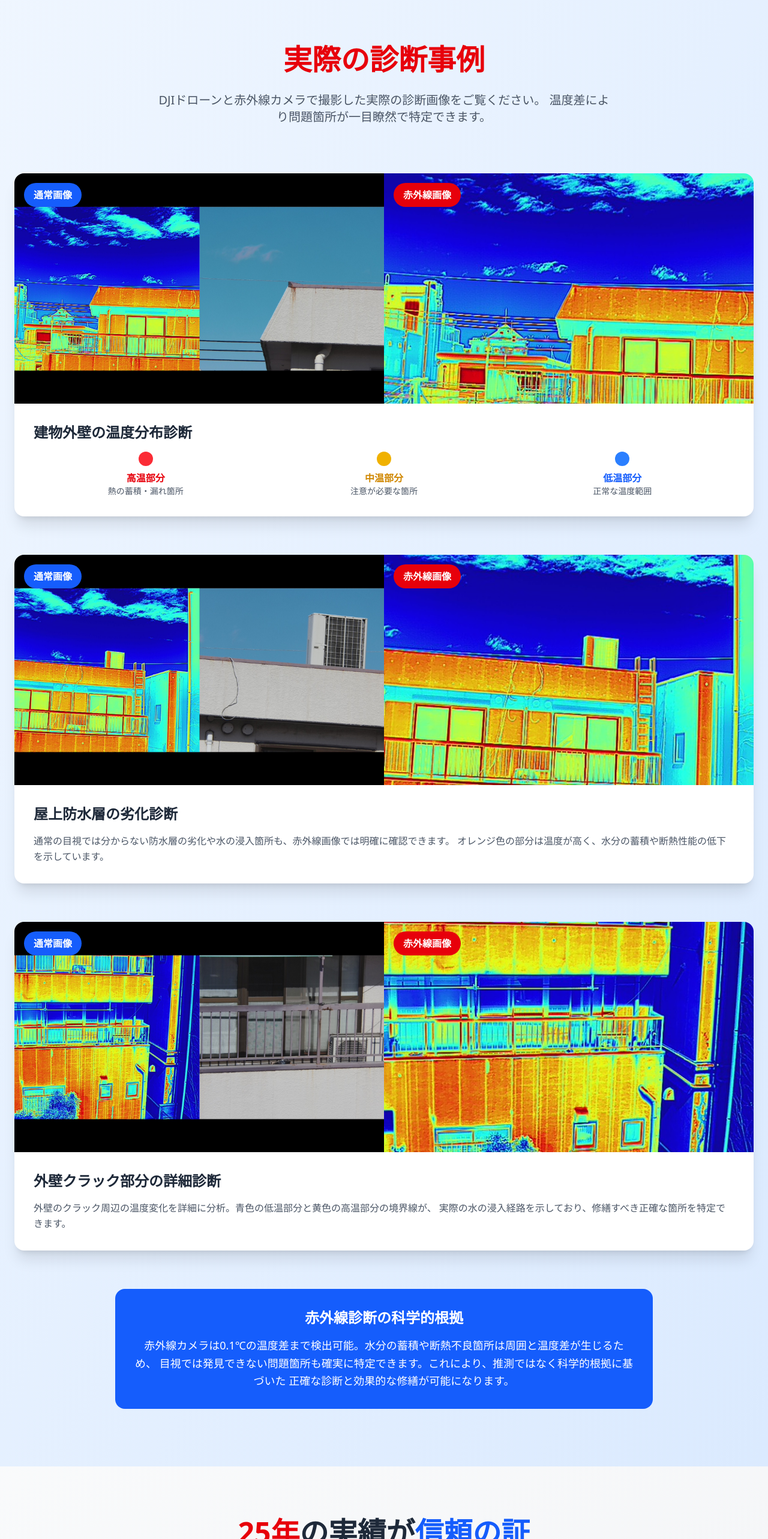
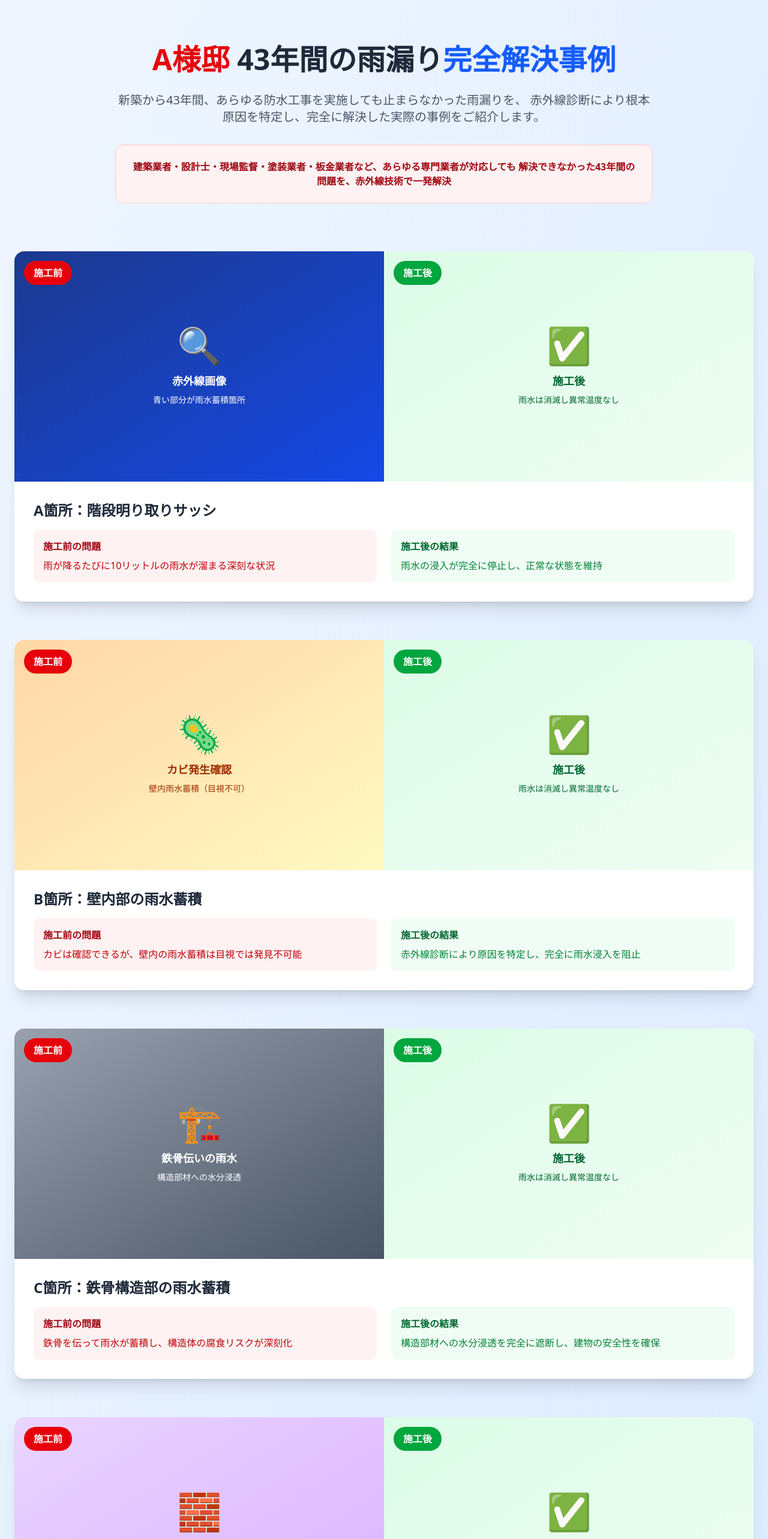
Before and after one commit to yasuyuki-shiozawa/architec-LP, a React (Vite) app: page / in a window 1280 px wide. Shown: the part 4017-6583 px from the top of the page at 60% size. Built offline with nearby package versions, Linux system fonts and the light colour scheme.

Commit message:
Update: Replace case studies with A-sama's 43-year rainwater leak resolution case

```diff
--- a/src/App.jsx
+++ b/src/App.jsx
@@ -440,136 +440,222 @@ function App() {
         <div className="container mx-auto px-6">
           <div className="text-center mb-20">
             <h2 className="text-4xl lg:text-5xl font-black text-gray-800 mb-6 leading-tight">
-              <span className="text-red-600">実際の診断事例</span>
+              <span className="text-red-600">A様邸</span> 43年間の雨漏り
+              <span className="text-blue-600">完全解決事例</span>
             </h2>
-            <p className="text-xl text-gray-600 max-w-3xl mx-auto">
-              DJIドローンと赤外線カメラで撮影した実際の診断画像をご覧ください。
-              温度差により問題箇所が一目瞭然で特定できます。
+            <p className="text-xl text-gray-600 max-w-4xl mx-auto">
+              新築から43年間、あらゆる防水工事を実施しても止まらなかった雨漏りを、
+              赤外線診断により根本原因を特定し、完全に解決した実際の事例をご紹介します。
             </p>
+            <div className="bg-red-50 border border-red-200 rounded-xl p-6 mt-8 max-w-4xl mx-auto">
+              <p className="text-red-800 font-semibold">
+                建築業者・設計士・現場監督・塗装業者・板金業者など、あらゆる専門業者が対応しても
+                解決できなかった43年間の問題を、赤外線技術で一発解決
+              </p>
+            </div>
           </div>
 
           <div className="space-y-16">
-            {/* 事例1 */}
+            {/* A画像事例 */}
             <div className="bg-white rounded-2xl shadow-xl overflow-hidden">
               <div className="grid grid-cols-1 lg:grid-cols-2">
                 <div className="relative">
-                  <img
-                    src={thermal1S}
-                    alt="通常画像 - 建物外観"
-                    className="w-full h-80 lg:h-96 object-cover"
-                  />
-                  <div className="absolute top-4 left-4 bg-blue-600 text-white px-4 py-2 rounded-full font-bold">
-                    通常画像
+                  <div className="w-full h-80 lg:h-96 bg-gradient-to-br from-blue-900 to-blue-700 flex items-center justify-center">
+                    <div className="text-center text-white p-8">
+                      <div className="text-6xl mb-4">🔍</div>
+                      <p className="text-lg font-semibold">赤外線画像</p>
+                      <p className="text-sm mt-2">青い部分が雨水蓄積箇所</p>
+                    </div>
+                  </div>
+                  <div className="absolute top-4 left-4 bg-red-600 text-white px-4 py-2 rounded-full font-bold">
+                    施工前
                   </div>
                 </div>
                 <div className="relative">
-                  <img
-                    src={thermal1T}
-                    alt="赤外線画像 - 温度分布表示"
-                    className="w-full h-80 lg:h-96 object-cover"
-                  />
-                  <div className="absolute top-4 left-4 bg-red-600 text-white px-4 py-2 rounded-full font-bold">
-                    赤外線画像
+                  <div className="w-full h-80 lg:h-96 bg-gradient-to-br from-green-100 to-green-50 flex items-center justify-center">
+                    <div className="text-center text-green-800 p-8">
+                      <div className="text-6xl mb-4">✅</div>
+                      <p className="text-lg font-semibold">施工後</p>
+                      <p className="text-sm mt-2">雨水は消滅し異常温度なし</p>
+                    </div>
+                  </div>
+                  <div className="absolute top-4 left-4 bg-green-600 text-white px-4 py-2 rounded-full font-bold">
+                    施工後
                   </div>
                 </div>
               </div>
               <div className="p-8">
-                <h3 className="text-2xl font-bold text-gray-800 mb-4">建物外壁の温度分布診断</h3>
-                <div className="grid grid-cols-1 md:grid-cols-3 gap-6">
-                  <div className="text-center">
-                    <div className="w-6 h-6 bg-red-500 rounded-full mx-auto mb-2"></div>
-                    <p className="font-semibold text-red-600">高温部分</p>
-                    <p className="text-sm text-gray-600">熱の蓄積・漏れ箇所</p>
+                <h3 className="text-2xl font-bold text-gray-800 mb-4">A箇所：階段明り取りサッシ</h3>
+                <div className="grid grid-cols-1 md:grid-cols-2 gap-6">
+                  <div className="bg-red-50 p-4 rounded-lg">
+                    <h4 className="font-semibold text-red-800 mb-2">施工前の問題</h4>
+                    <p className="text-red-700">雨が降るたびに10リットルの雨水が溜まる深刻な状況</p>
                   </div>
-                  <div className="text-center">
-                    <div className="w-6 h-6 bg-yellow-500 rounded-full mx-auto mb-2"></div>
-                    <p className="font-semibold text-yellow-600">中温部分</p>
-                    <p className="text-sm text-gray-600">注意が必要な箇所</p>
-                  </div>
-                  <div className="text-center">
-                    <div className="w-6 h-6 bg-blue-500 rounded-full mx-auto mb-2"></div>
-                    <p className="font-semibold text-blue-600">低温部分</p>
-                    <p className="text-sm text-gray-600">正常な温度範囲</p>
+                  <div className="bg-green-50 p-4 rounded-lg">
+                    <h4 className="font-semibold text-green-800 mb-2">施工後の結果</h4>
+                    <p className="text-green-700">雨水の浸入が完全に停止し、正常な状態を維持</p>
                   </div>
                 </div>
               </div>
             </div>
 
-            {/* 事例2 */}
+            {/* B画像事例 */}
             <div className="bg-white rounded-2xl shadow-xl overflow-hidden">
               <div className="grid grid-cols-1 lg:grid-cols-2">
                 <div className="relative">
-                  <img
-                    src={thermal2S}
-                    alt="通常画像 - 屋上設備"
-                    className="w-full h-80 lg:h-96 object-cover"
-                  />
-                  <div className="absolute top-4 left-4 bg-blue-600 text-white px-4 py-2 rounded-full font-bold">
-                    通常画像
+                  <div className="w-full h-80 lg:h-96 bg-gradient-to-br from-orange-200 to-yellow-100 flex items-center justify-center">
+                    <div className="text-center text-orange-800 p-8">
+                      <div className="text-6xl mb-4">🦠</div>
+                      <p className="text-lg font-semibold">カビ発生確認</p>
+                      <p className="text-sm mt-2">壁内雨水蓄積（目視不可）</p>
+                    </div>
+                  </div>
+                  <div className="absolute top-4 left-4 bg-red-600 text-white px-4 py-2 rounded-full font-bold">
+                    施工前
                   </div>
                 </div>
                 <div className="relative">
-                  <img
-                    src={thermal2T}
-                    alt="赤外線画像 - 屋上の温度分布"
-                    className="w-full h-80 lg:h-96 object-cover"
-                  />
-                  <div className="absolute top-4 left-4 bg-red-600 text-white px-4 py-2 rounded-full font-bold">
-                    赤外線画像
+                  <div className="w-full h-80 lg:h-96 bg-gradient-to-br from-green-100 to-green-50 flex items-center justify-center">
+                    <div className="text-center text-green-800 p-8">
+                      <div className="text-6xl mb-4">✅</div>
+                      <p className="text-lg font-semibold">施工後</p>
+                      <p className="text-sm mt-2">雨水は消滅し異常温度なし</p>
+                    </div>
+                  </div>
+                  <div className="absolute top-4 left-4 bg-green-600 text-white px-4 py-2 rounded-full font-bold">
+                    施工後
                   </div>
                 </div>
               </div>
               <div className="p-8">
-                <h3 className="text-2xl font-bold text-gray-800 mb-4">屋上防水層の劣化診断</h3>
-                <p className="text-gray-600 leading-relaxed">
-                  通常の目視では分からない防水層の劣化や水の浸入箇所も、赤外線画像では明確に確認できます。
-                  オレンジ色の部分は温度が高く、水分の蓄積や断熱性能の低下を示しています。
-                </p>
+                <h3 className="text-2xl font-bold text-gray-800 mb-4">B箇所：壁内部の雨水蓄積</h3>
+                <div className="grid grid-cols-1 md:grid-cols-2 gap-6">
+                  <div className="bg-red-50 p-4 rounded-lg">
+                    <h4 className="font-semibold text-red-800 mb-2">施工前の問題</h4>
+                    <p className="text-red-700">カビは確認できるが、壁内の雨水蓄積は目視では発見不可能</p>
+                  </div>
+                  <div className="bg-green-50 p-4 rounded-lg">
+                    <h4 className="font-semibold text-green-800 mb-2">施工後の結果</h4>
+                    <p className="text-green-700">赤外線診断により原因を特定し、完全に雨水浸入を阻止</p>
+                  </div>
+                </div>
               </div>
             </div>
 
-            {/* 事例3 */}
+            {/* C画像事例 */}
             <div className="bg-white rounded-2xl shadow-xl overflow-hidden">
               <div className="grid grid-cols-1 lg:grid-cols-2">
                 <div className="relative">
-                  <img
-                    src={thermal3S}
-                    alt="通常画像 - 建物側面"
-                    className="w-full h-80 lg:h-96 object-cover"
-                  />
-                  <div className="absolute top-4 left-4 bg-blue-600 text-white px-4 py-2 rounded-full font-bold">
-                    通常画像
+                  <div className="w-full h-80 lg:h-96 bg-gradient-to-br from-gray-400 to-gray-600 flex items-center justify-center">
+                    <div className="text-center text-white p-8">
+                      <div className="text-6xl mb-4">🏗️</div>
+                      <p className="text-lg font-semibold">鉄骨伝いの雨水</p>
+                      <p className="text-sm mt-2">構造部材への水分浸透</p>
+                    </div>
+                  </div>
+                  <div className="absolute top-4 left-4 bg-red-600 text-white px-4 py-2 rounded-full font-bold">
+                    施工前
                   </div>
                 </div>
                 <div className="relative">
-                  <img
-                    src={thermal3T}
-                    alt="赤外線画像 - 側面の温度分析"
-                    className="w-full h-80 lg:h-96 object-cover"
-                  />
-                  <div className="absolute top-4 left-4 bg-red-600 text-white px-4 py-2 rounded-full font-bold">
-                    赤外線画像
+                  <div className="w-full h-80 lg:h-96 bg-gradient-to-br from-green-100 to-green-50 flex items-center justify-center">
+                    <div className="text-center text-green-800 p-8">
+                      <div className="text-6xl mb-4">✅</div>
+                      <p className="text-lg font-semibold">施工後</p>
+                      <p className="text-sm mt-2">雨水は消滅し異常温度なし</p>
+                    </div>
+                  </div>
+                  <div className="absolute top-4 left-4 bg-green-600 text-white px-4 py-2 rounded-full font-bold">
+                    施工後
                   </div>
                 </div>
               </div>
               <div className="p-8">
-                <h3 className="text-2xl font-bold text-gray-800 mb-4">外壁クラック部分の詳細診断</h3>
-                <p className="text-gray-600 leading-relaxed">
-                  外壁のクラック周辺の温度変化を詳細に分析。青色の低温部分と黄色の高温部分の境界線が、
-                  実際の水の浸入経路を示しており、修繕すべき正確な箇所を特定できます。
-                </p>
+                <h3 className="text-2xl font-bold text-gray-800 mb-4">C箇所：鉄骨構造部の雨水蓄積</h3>
+                <div className="grid grid-cols-1 md:grid-cols-2 gap-6">
+                  <div className="bg-red-50 p-4 rounded-lg">
+                    <h4 className="font-semibold text-red-800 mb-2">施工前の問題</h4>
+                    <p className="text-red-700">鉄骨を伝って雨水が蓄積し、構造体の腐食リスクが深刻化</p>
+                  </div>
+                  <div className="bg-green-50 p-4 rounded-lg">
+                    <h4 className="font-semibold text-green-800 mb-2">施工後の結果</h4>
+                    <p className="text-green-700">構造部材への水分浸透を完全に遮断し、建物の安全性を確保</p>
+                  </div>
+                </div>
+              </div>
+            </div>
+
+            {/* D画像事例 */}
+            <div className="bg-white rounded-2xl shadow-xl overflow-hidden">
+              <div className="grid grid-cols-1 lg:grid-cols-2">
+                <div className="relative">
+                  <div className="w-full h-80 lg:h-96 bg-gradient-to-br from-purple-200 to-purple-300 flex items-center justify-center">
+                    <div className="text-center text-purple-800 p-8">
+                      <div className="text-6xl mb-4">🧱</div>
+                      <p className="text-lg font-semibold">ALC内雨水蓄積</p>
+                      <p className="text-sm mt-2">軽量コンクリート内部浸水</p>
+                    </div>
+                  </div>
+                  <div className="absolute top-4 left-4 bg-red-600 text-white px-4 py-2 rounded-full font-bold">
+                    施工前
+                  </div>
+                </div>
+                <div className="relative">
+                  <div className="w-full h-80 lg:h-96 bg-gradient-to-br from-green-100 to-green-50 flex items-center justify-center">
+                    <div className="text-center text-green-800 p-8">
+                      <div className="text-6xl mb-4">✅</div>
+                      <p className="text-lg font-semibold">施工後</p>
+                      <p className="text-sm mt-2">雨水は消滅し異常温度なし</p>
+                    </div>
+                  </div>
+                  <div className="absolute top-4 left-4 bg-green-600 text-white px-4 py-2 rounded-full font-bold">
+                    施工後
+                  </div>
+                </div>
+              </div>
+              <div className="p-8">
+                <h3 className="text-2xl font-bold text-gray-800 mb-4">D箇所：ALC（軽量コンクリート）内部</h3>
+                <div className="grid grid-cols-1 md:grid-cols-2 gap-6">
+                  <div className="bg-red-50 p-4 rounded-lg">
+                    <h4 className="font-semibold text-red-800 mb-2">施工前の問題</h4>
+                    <p className="text-red-700">ALC内部に雨水が浸透し、建材の劣化と強度低下が進行</p>
+                  </div>
+                  <div className="bg-green-50 p-4 rounded-lg">
+                    <h4 className="font-semibold text-green-800 mb-2">施工後の結果</h4>
+                    <p className="text-green-700">ALC内部への水分浸入を完全に防止し、建材の健全性を回復</p>
+                  </div>
+                </div>
               </div>
             </div>
           </div>
 
           <div className="text-center mt-16">
-            <div className="bg-blue-600 text-white p-8 rounded-2xl max-w-4xl mx-auto">
-              <h3 className="text-2xl font-bold mb-4">赤外線診断の科学的根拠</h3>
-              <p className="text-lg leading-relaxed">
-                赤外線カメラは0.1℃の温度差まで検出可能。水分の蓄積や断熱不良箇所は周囲と温度差が生じるため、
-                目視では発見できない問題箇所も確実に特定できます。これにより、推測ではなく科学的根拠に基づいた
-                正確な診断と効果的な修繕が可能になります。
-              </p>
+            <div className="bg-gradient-to-r from-red-600 to-blue-600 text-white p-8 rounded-2xl max-w-5xl mx-auto">
+              <h3 className="text-3xl font-bold mb-6">43年間解決できなかった雨漏りが完全解決</h3>
+              <div className="grid grid-cols-1 md:grid-cols-2 gap-8 text-left">
+                <div>
+                  <h4 className="text-xl font-semibold mb-3">従来の限界</h4>
+                  <ul className="space-y-2 text-sm">
+                    <li>• 建築業者・設計士による調査</li>
+                    <li>• 現場監督・塗装業者の点検</li>
+                    <li>• 板金業者の防水工事</li>
+                    <li>• 銅による外壁カバー工法</li>
+                    <li>• 何度もの防水施工</li>
+                  </ul>
+                  <p className="text-red-200 font-semibold mt-4">→ 43年間解決できず</p>
+                </div>
+                <div>
+                  <h4 className="text-xl font-semibold mb-3">赤外線診断の威力</h4>
+                  <ul className="space-y-2 text-sm">
+                    <li>• 0.04℃単位の精密温度測定</li>
+                    <li>• 目に見えない雨水滞留を画像化</li>
+                    <li>• 科学的根拠に基づく原因特定</li>
+                    <li>• ピンポイント修繕で根本解決</li>
+                    <li>• 全箇所で雨水浸入完全停止</li>
+                  </ul>
+                  <p className="text-green-200 font-semibold mt-4">→ 一発で完全解決</p>
+                </div>
+              </div>
             </div>
           </div>
         </div>
```
